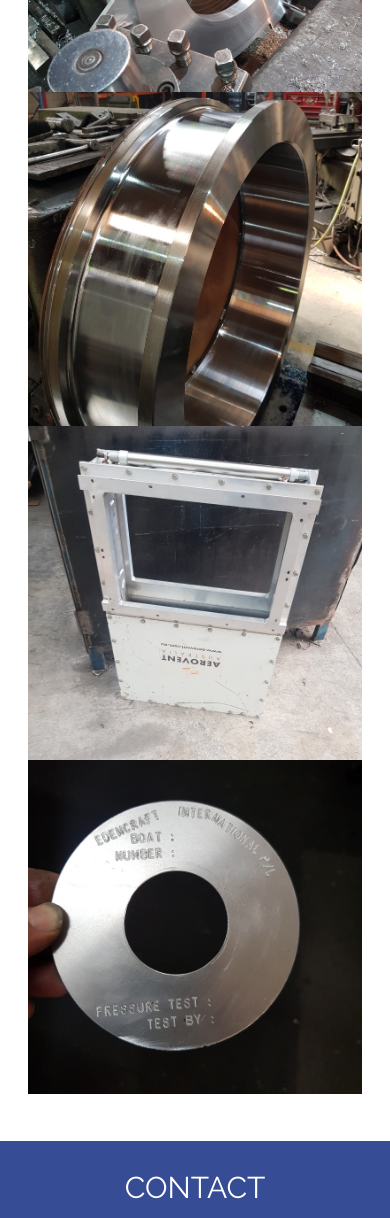
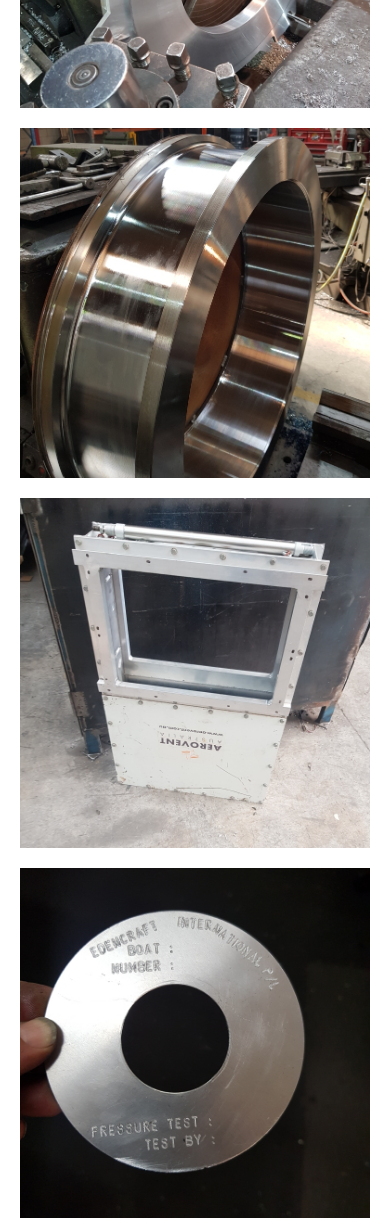
Before and after one commit to JonoMitter/gd-engineering, a plain HTML site: page index.html in a window 390 px wide. Shown: the part 3940-5158 px from the top of the page. Drawn offline with nearby package versions, Linux system fonts and the light colour scheme.

Commit message:
Mobile work padding to seperate images

```diff
--- a/index.html
+++ b/index.html
@@ -158,24 +158,23 @@
 
         <class class="w3-row-padding">
 
-            <div class="w3-col l3 m6">
+            <div class="w3-col l3 m6 work-padding">
                 <img src="images/work/stepped_flange.jpeg" style="width: 100%" class="w3-hover-opacity"
                     alt="Soundbox" />
             </div>
 
-            <div class="w3-col l3 m6">
+            <div class="w3-col l3 m6 work-padding">
                 <img src="images/work/crane_rail_wheel.jpeg" style="width: 100%" class="w3-hover-opacity"
                     alt="A phone" />
             </div>
 
-            <div class="w3-col l3 m6">
+            <div class="w3-col l3 m6 work-padding">
                 <img src="images/work/air_seal.jpeg" style="width: 100%" class="w3-hover-opacity" alt="A microphone" />
             </div>
 
-            <div class="w3-col l3 m6">
+            <div class="w3-col l3 m6 work-padding-bot">
                 <img src="images/work/boat_id.jpeg" style="width: 100%" class="w3-hover-opacity" alt="A drone" />
             </div>
-
         </class>
     </div>
 
--- a/style.css
+++ b/style.css
@@ -451,6 +451,12 @@ p.copyright{
     font-size: 20px !important;
     width: 100%;
   }
+  .work-padding{
+    padding: 0 0 2rem 0 !important;
+  }
+  .work-padding-bot{
+    padding: 0 0 0 0 !important;
+  }
 }
 
 /*
```
